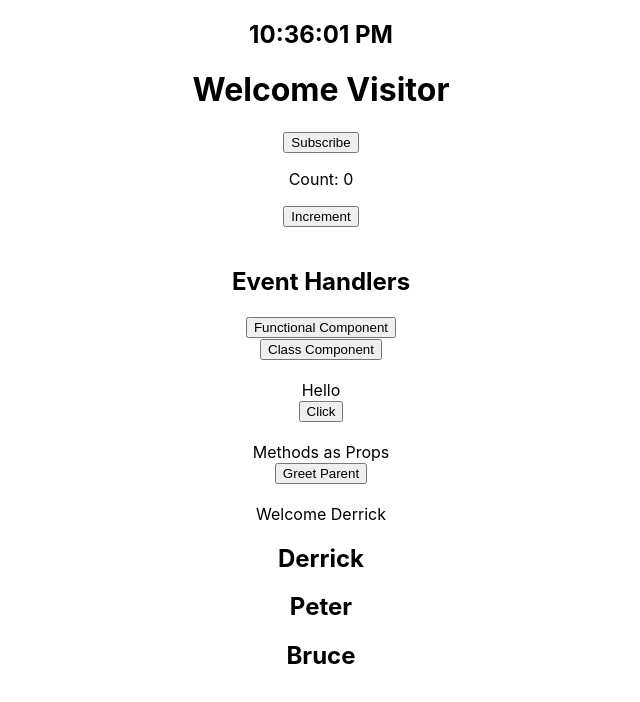
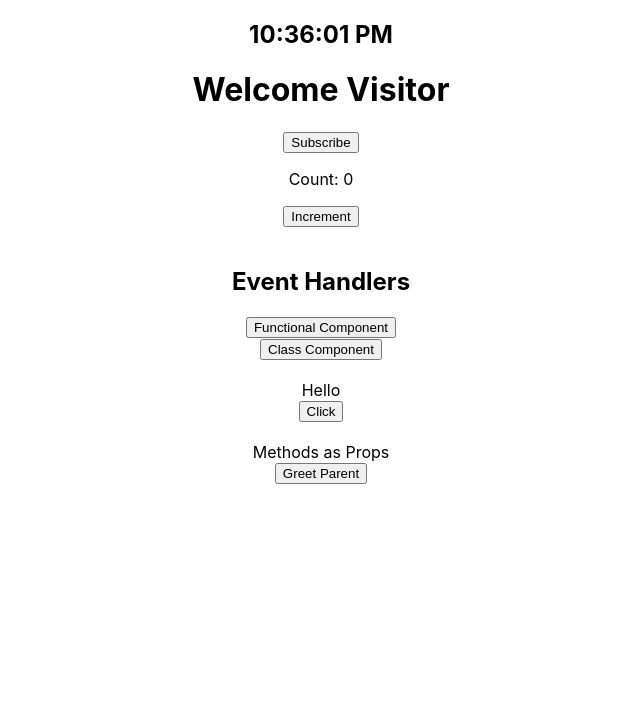
Before and after one commit to Derrickdog/react-app, a React (Create React App) app: page / in a window 1280 px wide. Shown: the top 702 px of the page, without its empty margins (319-959 px from the left). Built offline with nearby package versions, Linux system fonts and the light colour scheme.

Commit message:
Edit app

```diff
--- a/src/App.js
+++ b/src/App.js
@@ -10,8 +10,8 @@ import FunctionClick from './components/FunctionClick';
 import ClassClick from './components/ClassClick';
 import EventBind from './components/EventBind';
 import ParentComponent from './components/ParentComponent';
-import UserGreeting from './components/UserGreeting';
-import NameList from './components/NameList';
+// import UserGreeting from './components/UserGreeting';
+// import NameList from './components/NameList';
 // import { Component } from 'react';
 
 function App() {
@@ -29,9 +29,9 @@ function App() {
       <br />
       <div>Methods as Props</div>
       <ParentComponent />
-      <br />
+      {/* <br />
       <UserGreeting />
-      <NameList />
+      <NameList /> */}
     </div>
     // <div className="App">
     //   <Greet name="Bruce" heroName="Batman">
```
